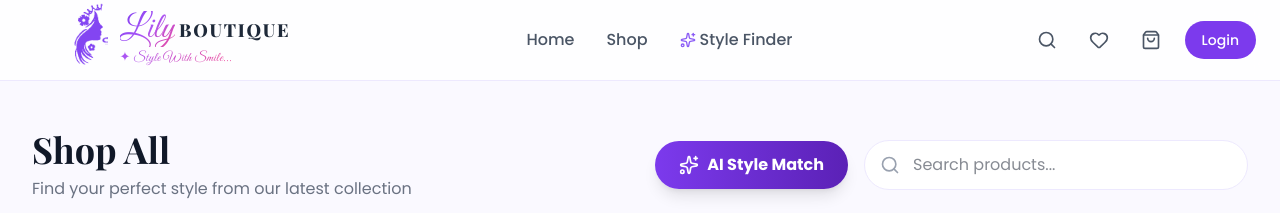
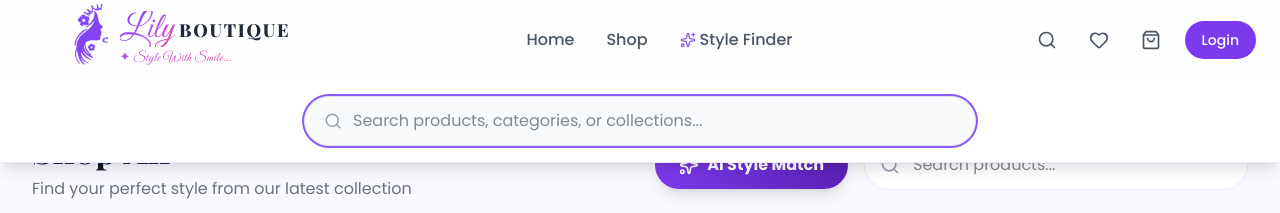
Before and after one commit to suriyan18/lily-boutique, a React (Vite) app in the folder frontend/: page /shop in a window 1280 px wide. Both pictures are taken after a click on the button 1046 px from the left and 40 px from the top of the page. Shown: the top 213 px of the page. Built offline with nearby package versions, Linux system fonts and the light colour scheme; no server answers; a web font is replaced by a local one.

Commit message:
fix: Implement global header search and sync Shop filtering with URL query params

```diff
--- a/frontend/src/components/Header.tsx
+++ b/frontend/src/components/Header.tsx
@@ -8,7 +8,18 @@ export default function Header() {
   const { user, logout } = useAuth();
   const { cart } = useCart();
   const [isMenuOpen, setIsMenuOpen] = useState(false);
+  const [isSearchOpen, setIsSearchOpen] = useState(false);
+  const [searchQuery, setSearchQuery] = useState('');
   const navigate = useNavigate();
+
+  const handleSearchSubmit = (e: React.FormEvent) => {
+    e.preventDefault();
+    if (searchQuery.trim()) {
+      navigate(`/shop?q=${encodeURIComponent(searchQuery.trim())}`);
+      setIsSearchOpen(false);
+      setSearchQuery('');
+    }
+  };
 
   return (
     <header className="sticky top-0 z-50 bg-white/80 backdrop-blur-md border-b border-brand-100">
@@ -47,8 +58,11 @@ export default function Header() {
             </Link>
           </nav>
 
-          <div className="flex items-center space-x-4">
-            <button className="p-2 text-gray-600 hover:text-brand-600 transition-colors">
+          <div className="flex items-center space-x-4 relative">
+            <button
+              onClick={() => setIsSearchOpen(!isSearchOpen)}
+              className="p-2 text-gray-600 hover:text-brand-600 transition-colors"
+            >
               <Search size={20} />
             </button>
             <Link to="/wishlist" className="p-2 text-gray-600 hover:text-brand-600 transition-colors">
@@ -86,6 +100,26 @@ export default function Header() {
         </div>
       </div>
 
+      {/* Global Search Bar Dropdown */}
+      {isSearchOpen && (
+        <div className="absolute top-full left-0 w-full bg-white border-b border-brand-100 py-4 px-4 shadow-lg flex justify-center z-50">
+          <form
+            onSubmit={handleSearchSubmit}
+            className="w-full max-w-2xl relative"
+          >
+            <input
+              type="text"
+              autoFocus
+              placeholder="Search products, categories, or collections..."
+              value={searchQuery}
+              onChange={(e) => setSearchQuery(e.target.value)}
+              className="w-full pl-12 pr-4 py-3 bg-gray-50 border border-gray-200 rounded-full focus:outline-none focus:ring-2 focus:ring-brand-500 transition-all"
+            />
+            <Search className="absolute left-5 top-1/2 -translate-y-1/2 text-gray-400" size={18} />
+          </form>
+        </div>
+      )}
+
       {/* Mobile Menu */}
       {isMenuOpen && (
         <div className="sm:hidden bg-white border-b border-brand-100 py-4 px-4 space-y-4">
--- a/frontend/src/pages/Cart.tsx
+++ b/frontend/src/pages/Cart.tsx
@@ -40,7 +40,7 @@ export default function Cart() {
                 animate={{ opacity: 1, y: 0 }}
                 className="bg-white p-6 rounded-2xl shadow-sm border border-brand-50 flex flex-col sm:flex-row items-center gap-6"
               >
-                <div className="w-24 h-32 rounded-xl overflow-hidden flex-shrink-0">
+                <div className="w-24 h-32 rounded-xl overflow-hidden shrink-0">
                   <img src={item.image_url} alt={item.name} className="w-full h-full object-cover" referrerPolicy="no-referrer" />
                 </div>
                 <div className="flex-1 text-center sm:text-left">
--- a/frontend/src/pages/Shop.tsx
+++ b/frontend/src/pages/Shop.tsx
@@ -11,9 +11,9 @@ export default function Shop() {
   const [products, setProducts] = useState([]);
   const [categories, setCategories] = useState([]);
   const [loading, setLoading] = useState(true);
-  const [search, setSearch] = useState('');
   const [isAiSearch, setIsAiSearch] = useState(false);
   const [searchParams, setSearchParams] = useSearchParams();
+  const [search, setSearch] = useState(searchParams.get('q') || '');
   const { addToCart } = useCart();
   const navigate = useNavigate();
   const [selectedCategory, setSelectedCategory] = useState(searchParams.get('category') || 'all');
@@ -37,6 +37,11 @@ export default function Shop() {
     const cat = searchParams.get('category');
     if (cat) {
       setSelectedCategory(cat);
+    }
+    const q = searchParams.get('q');
+    if (q !== null) {
+      setSearch(q);
+      setIsAiSearch(false);
     }
   }, [searchParams]);
 
```
